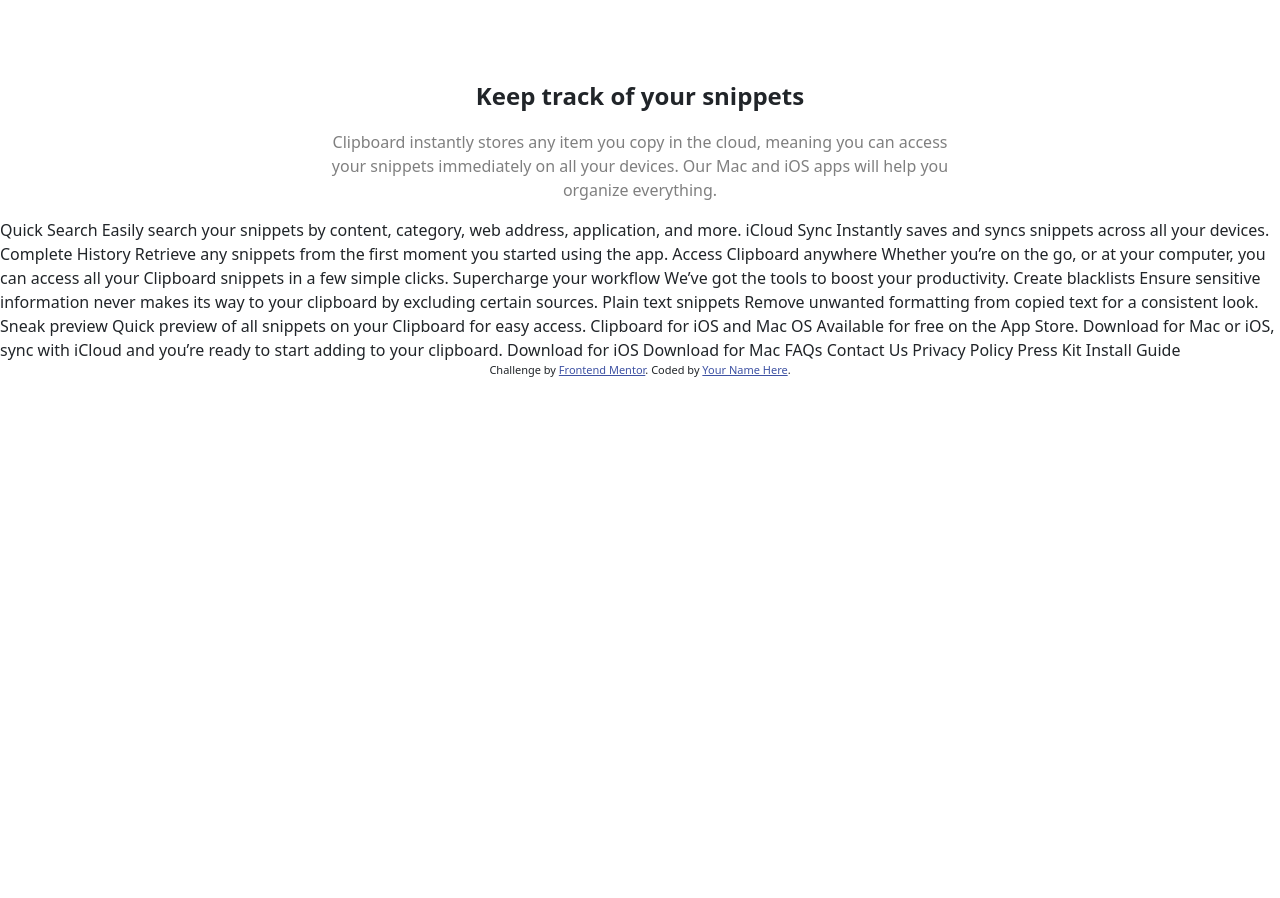
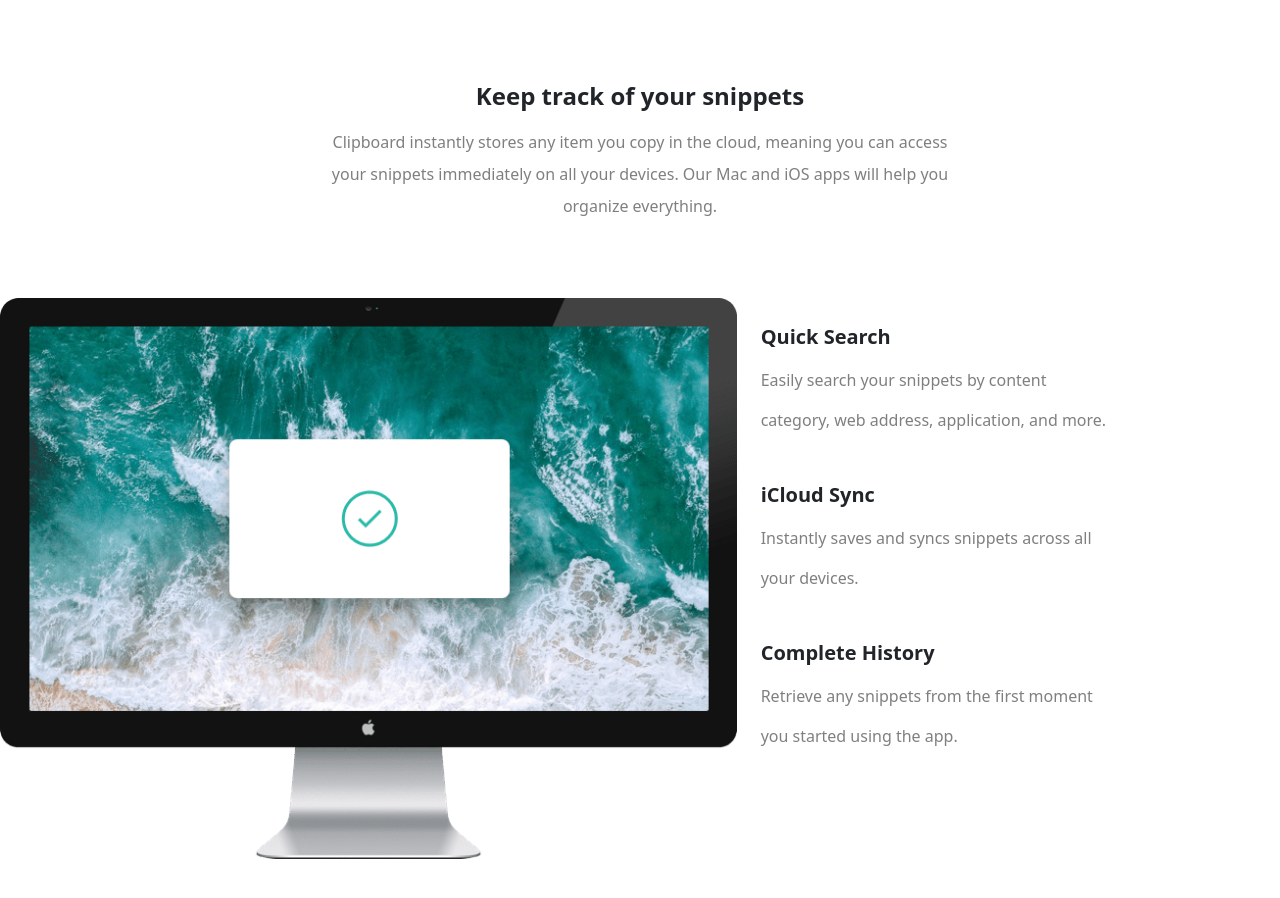
Before and after one commit to idrisse95/exo2_remediation, a website: page index.html in a window 1280 px wide. Shown: the part 500-1398 px from the top of the page. Before the commit the page ends 895 px from the top, so only its background shows below. Drawn offline with Linux system fonts and the light colour scheme.

Commit message:
sectin tele 98% reste le overflow

```diff
--- a/index.html
+++ b/index.html
@@ -46,11 +46,42 @@
   <section>
     <div class="d-flex justify-content-center text-center mt-5">
       <ul>
-        <li class="fw-semibold fs-4">  Keep track of your snippets</li>
-        <li class="text-black-50 mt-3"> Clipboard instantly stores any item you copy in the cloud,
-          meaning you can access <br> your snippets immediately on all your
-          devices. Our Mac and iOS apps will help you <br> organize everything.</li>
+        <li class="fw-semibold fs-4"> Keep track of your snippets</li>
+        <li class="text-black-50 mt-3"><p class="mb-2">Clipboard instantly stores any item you copy in the cloud,
+          meaning you can access </p> <p class="mb-2"> your snippets immediately on all your
+            devices. Our Mac and iOS apps will help you</p>
+          <p>organize everything.</p> </li>
       </ul>
+    </div>
+  </section>
+
+  <section class="mt-5">
+    <div id="hidden" class="row">
+      <div  class="col-sm-7"><img src="./public/images/image-computer.png" class="img-fluid" height="200px" alt=""></div>
+      <div class="pe-5 mt-4 col-sm-5">
+        <div>
+          <ul class="mb-5">
+            <li class="fw-semibold fs-5">Quick Search</li>
+            <li class="mt-3 text-black-50">
+              <p>Easily search your snippets by content</p><p>category, web address, application, and more.</p> </li>
+          </ul>
+        </div>
+        <div>
+          <ul class="mb-5">
+            <li class="fw-semibold fs-5"> iCloud Sync</li>
+            <li class="mt-3 text-black-50">
+              <p> Instantly saves and syncs snippets across all </p> <p>your devices.</p>
+            </li>
+          </ul>
+        </div>
+        <div>
+          <ul >
+            <li class="fw-semibold fs-5"> Complete History</li>
+            <li class="mt-3 text-black-50">
+              <p>Retrieve any snippets from the first moment </p> <p>you started using the app.</p> </li>
+          </ul>
+        </div>
+      </div>
     </div>
   </section>
 
@@ -60,17 +91,14 @@
 
 
 
-  Quick Search
 
-  Easily search your snippets by content, category, web address, application, and more.
 
-  iCloud Sync
 
-  Instantly saves and syncs snippets across all your devices.
 
-  Complete History
 
-  Retrieve any snippets from the first moment you started using the app.
+
+
+
 
   Access Clipboard anywhere
 
--- a/src/sass/modules/_section.sass
+++ b/src/sass/modules/_section.sass
@@ -0,0 +1,6 @@
+#hidden
+    position: relative
+    margin-bottom: 40%
+    img
+        overflow: hidden
+        left: -20px
```
Also changed, not shown: public/css/app.css.
